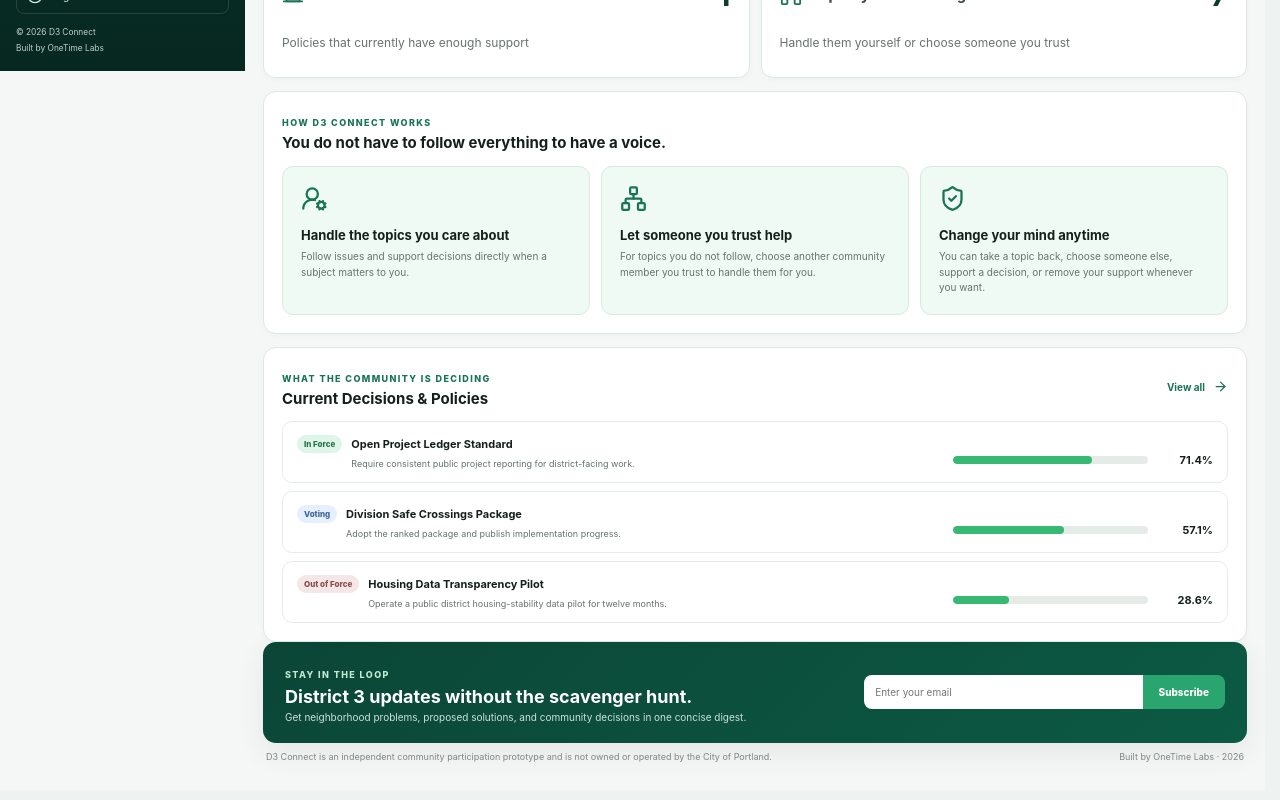
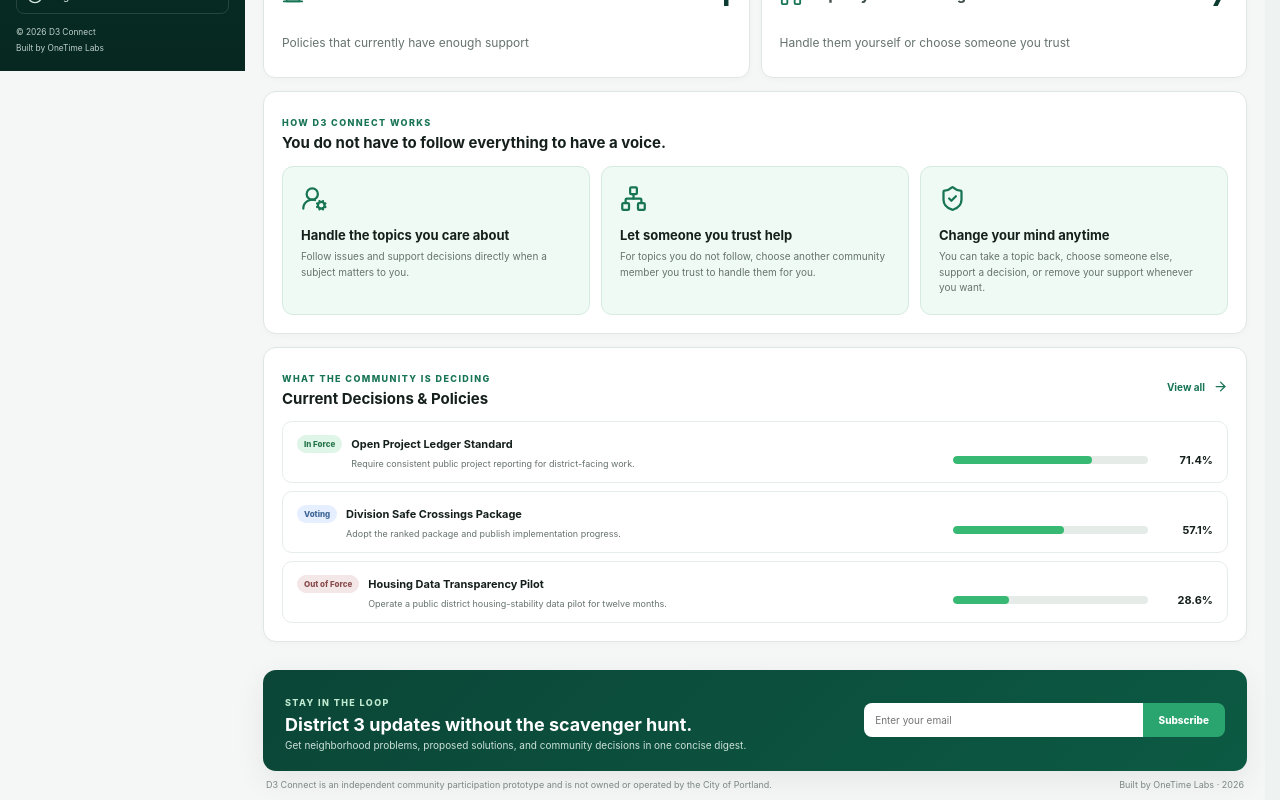
Before and after one commit to iekhanine/D3CONNECT, a React (Vite) app: page / in a window 1280 px wide. Shown: the part 729-1529 px from the top of the page. Built offline with nearby package versions, Linux system fonts and the light colour scheme; no server answers; the database is empty.

Commit message:
Fix Vite typings and obsolete issue route

```diff
--- a/src/App.tsx
+++ b/src/App.tsx
@@ -275,7 +275,10 @@ export default function App() {
           ) : (
             <SectionViews view={activeView} />
           )}
+        </main>
 
+        <div className="footer-dock">
+          <div className="footer-dock-inner">
             <section className="newsletter">
               <div>
                 <span className="eyebrow light">STAY IN THE LOOP</span>
@@ -309,7 +312,8 @@ export default function App() {
               </span>
               <span>Built by OneTime Labs · 2026</span>
             </footer>
-        </main>
+          </div>
+        </div>
       </div>
     </div>
   );
```
Lines whose indentation alone changed are shown as unchanged.
